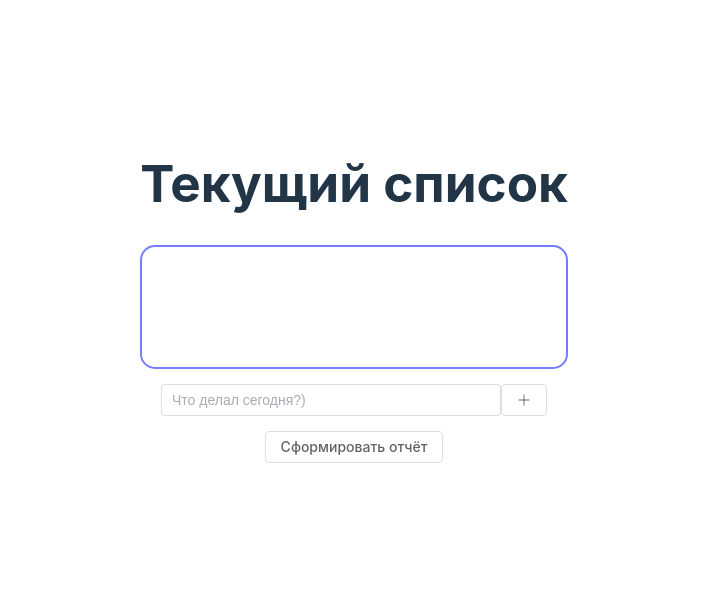
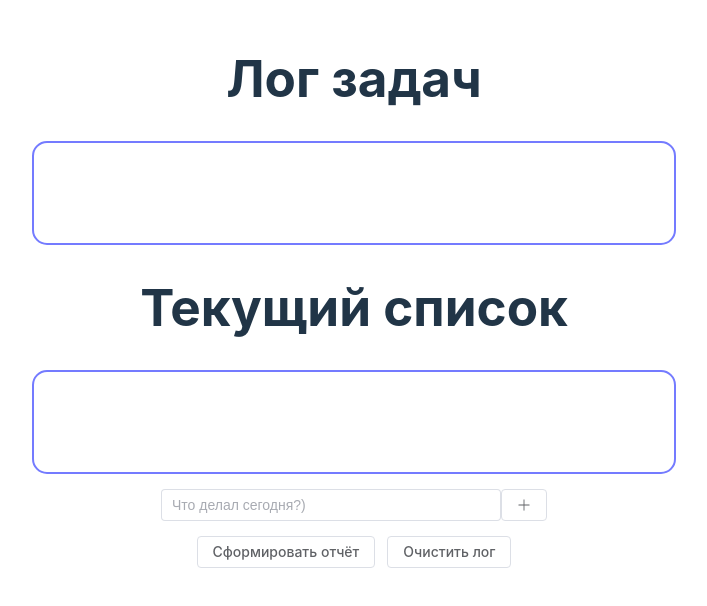
Before and after one commit to Booooer/task-filler, a Vue app: page / in a window 1280 px wide. Shown: the part 108-714 px from the top of the page, without its empty margins (286-993 px from the left). Built offline with nearby package versions, Linux system fonts and the light colour scheme.

Commit message:
add log storage

```diff
--- a/src/components/LogFormTask.vue
+++ b/src/components/LogFormTask.vue
@@ -1,19 +1,21 @@
 <script setup>
 import {ref} from 'vue'
 import {Plus} from '@element-plus/icons-vue'
+import {Delete} from "@element-plus/icons-vue"
 import {ElMessage} from 'element-plus'
 
-const allTasks = ref()
+const allTasks = ref([])
 allTasks.value = JSON.parse(localStorage.getItem('tasks')) ?? []
 const clearStorage = () => {
   localStorage.clear()
+  allTasks.value = []
 }
 
-const date = new Date(); // 3 января 2014 года
+const date = new Date()
 const getWeekDay = () => {
-  let days = ['Воскресенье', 'Понедельник', 'Вторник', 'Среда', 'Четверг', 'Пятница', 'Суббота'];
+  let days = ['Воскресенье', 'Понедельник', 'Вторник', 'Среда', 'Четверг', 'Пятница', 'Суббота']
 
-  return days[date.getDay()];
+  return days[date.getDay()]
 }
 
 const getReportInfo = () => {
@@ -26,9 +28,26 @@ const getReportInfo = () => {
     report += '\n' + ' - ' + task
   })
 
-  // allTasks.value.push(tasks)
-  // localStorage.setItem('tasks',JSON.stringify(allTasks))
+  localStorage.setItem('tasks', JSON.stringify(allTasks))
   navigator.clipboard.writeText(report)
+  setLocalStorage()
+}
+
+const setLocalStorage = () => {
+  let prepareTasks = allTasks.value
+
+  if (prepareTasks.length === 0) {
+    allTasks.value = tasks.value
+    return localStorage.setItem('tasks', JSON.stringify(tasks.value))
+  }
+
+  tasks.value.forEach((task) => {
+    if (!prepareTasks.includes(task) || prepareTasks.length === 0) {
+      prepareTasks.push(task)
+    }
+  })
+
+  localStorage.setItem('tasks', JSON.stringify(prepareTasks))
 }
 
 const validateTask = (task) => {
@@ -43,36 +62,59 @@ const updateStorage = (task) => {
     return
   }
   tasks.value.push(task)
+  currentTask.value = ''
 }
 
 const copyTask = (task) => {
   navigator.clipboard.writeText(task)
 }
 
-let tasks = ref([])
+const removeItemTask = (index) => {
+  tasks.value.splice(index, 1)
+}
+
+const removeLogItem = (index) => {
+  allTasks.value.splice(index,1)
+  localStorage.setItem('tasks',JSON.stringify(allTasks.value))
+}
+
+const tasks = ref([])
 const currentTask = ref('')
+
 </script>
 
 <template>
-  <h1 v-if="allTasks.value">Лог задач</h1>
-  <div class="log-form-task" v-if="allTasks.value">
+  <h1 v-if="allTasks">Лог задач</h1>
+  <div class="log-form-task" v-if="allTasks">
     <div
-        v-for="logTask in allTasks"
+        v-for="(logTask,index) in allTasks"
     >
       <div
           class="task-item"
           @click="copyTask(logTask)"
       >
         <p>{{ logTask }}</p>
+        <div class="rm-button">
+          <el-icon
+              @click="removeLogItem(index)">
+            <Delete/>
+          </el-icon>
+        </div>
       </div>
     </div>
   </div>
 
   <h1>Текущий список</h1>
   <div class="log-form-task">
-    <div v-for="task in tasks">
+    <div v-for="(task, index) in tasks">
       <div class="task-item">
         <p>{{ task }}</p>
+        <div class="rm-button">
+          <el-icon
+              @click="removeItemTask(index)">
+            <Delete/>
+          </el-icon>
+        </div>
       </div>
     </div>
   </div>
@@ -94,22 +136,44 @@ const currentTask = ref('')
   >
     Сформировать отчёт
   </el-button>
+  <el-button
+      style="margin-top: 15px"
+      size="default"
+      @click="clearStorage()"
+  >
+    Очистить лог
+  </el-button>
 </template>
 
 
 <style scoped>
 .log-form-task {
+  position: relative;
   border: 2px solid #747bff;
   border-radius: 15px;
   text-align: left;
-  padding: 10px 30px;
-  max-height: 200px;
+  width: 50vw;
+  min-width: 400px;
   min-height: 100px;
   overflow: auto;
 }
 
 .task-item {
-  padding: 1px 2px;
+  width: 100%;
+  display: flex;
+  justify-content: space-between;
+  align-items: center;
+  align-content: center;
+}
+
+.task-item > div {
+  padding-right: 10px;
+  transition: all .5s linear;
+  cursor: pointer;
+}
+
+.task-item > p {
+  padding-left: 10px;
 }
 
 .task-item:hover {
```
